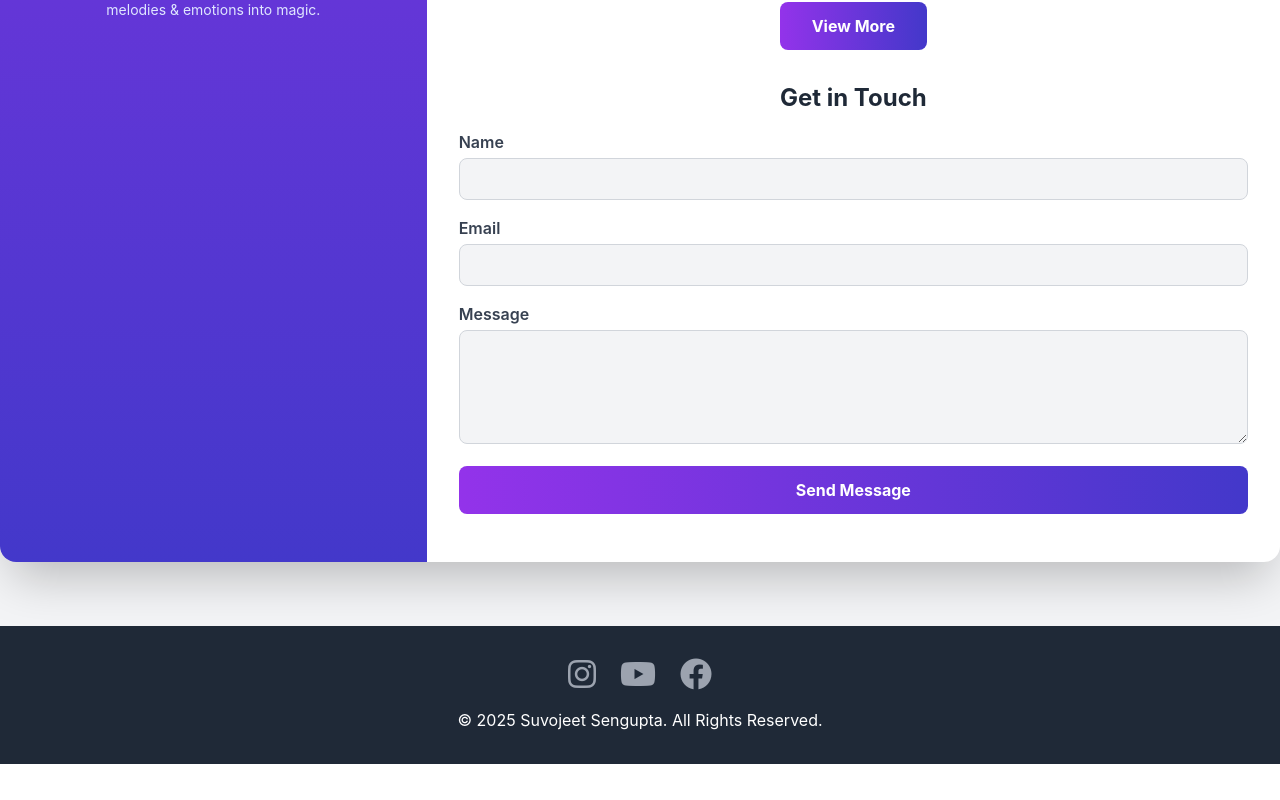
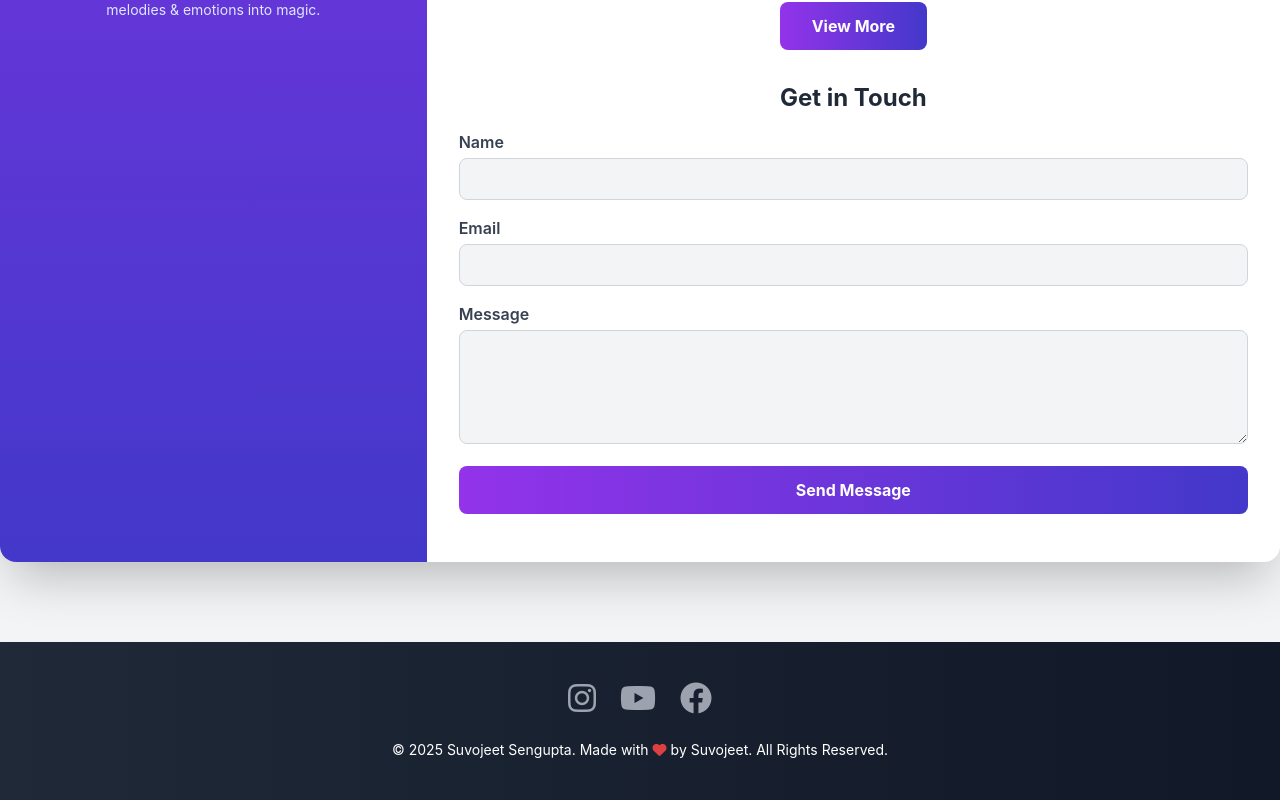
Before and after one commit to suvojeet-sengupta/Suvojeet_Sengupta, a React (Create React App) app: page /#/ in a window 1280 px wide. Shown: the part 915-1715 px from the top of the page. Before the commit the page ends 1679 px from the top, so only its background shows below. Built offline with nearby package versions, Linux system fonts and the light colour scheme.

Commit message:
Feat: Style footer with heart icon

```diff
--- a/src/components/Footer.js
+++ b/src/components/Footer.js
@@ -4,11 +4,14 @@ import SocialLinks from './SocialLinks';
 
 const Footer = () => {
   return (
-    <footer className="bg-gray-800 text-white text-center py-8 mt-16">
-      <div className="mb-4">
+    <footer className="bg-gradient-to-r from-gray-800 to-gray-900 text-white text-center py-10 mt-20 shadow-lg">
+      <div className="mb-6">
         <SocialLinks />
       </div>
-      <p>&copy; {new Date().getFullYear()} Suvojeet Sengupta. All Rights Reserved.</p>
+      <p className="text-sm flex items-center justify-center">
+        &copy; {new Date().getFullYear()} Suvojeet Sengupta. Made with{' '}
+        <i className="fas fa-heart text-red-500 mx-1 animate-pulse"></i> by Suvojeet. All Rights Reserved.
+      </p>
     </footer>
   );
 };
```
